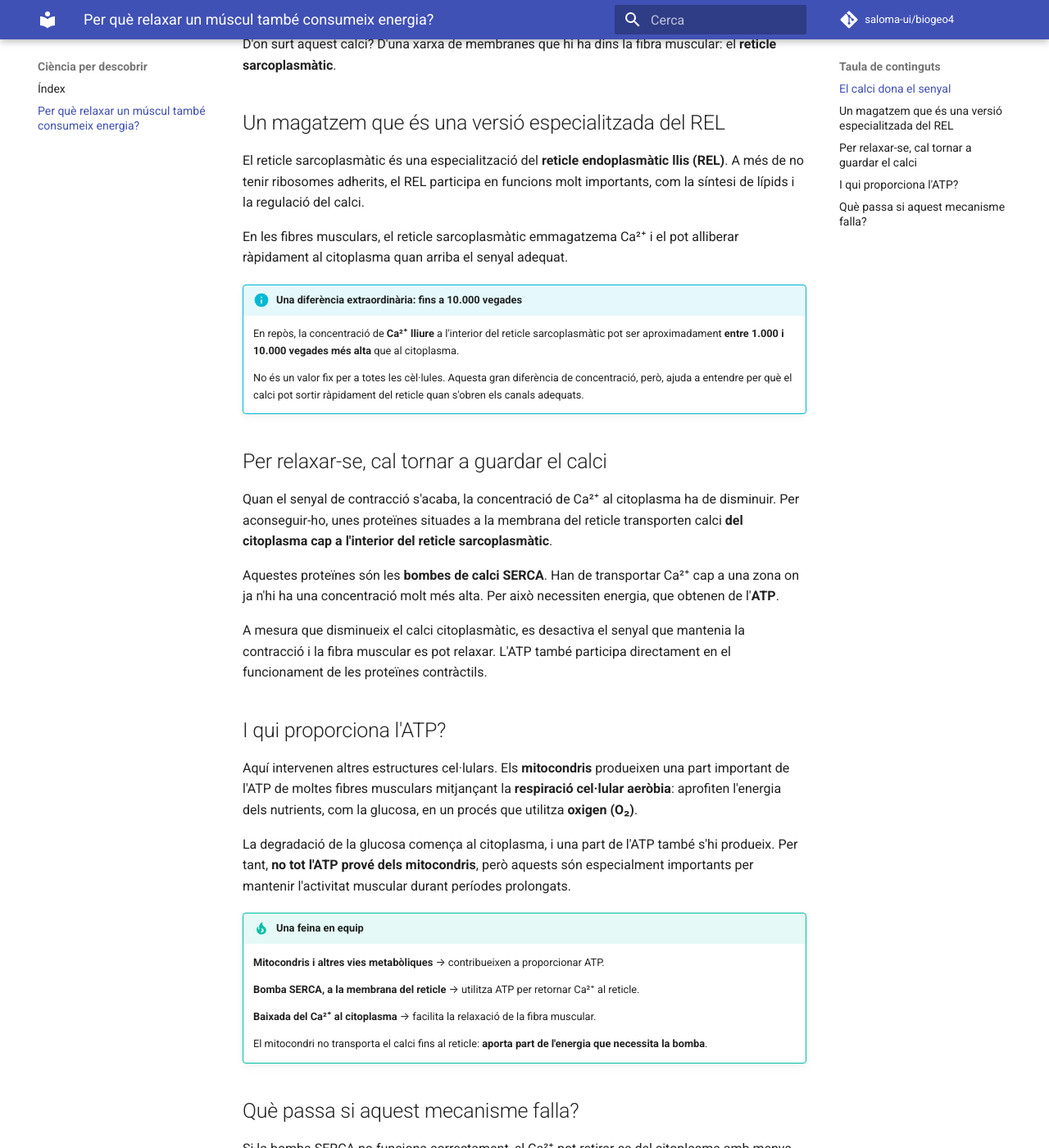
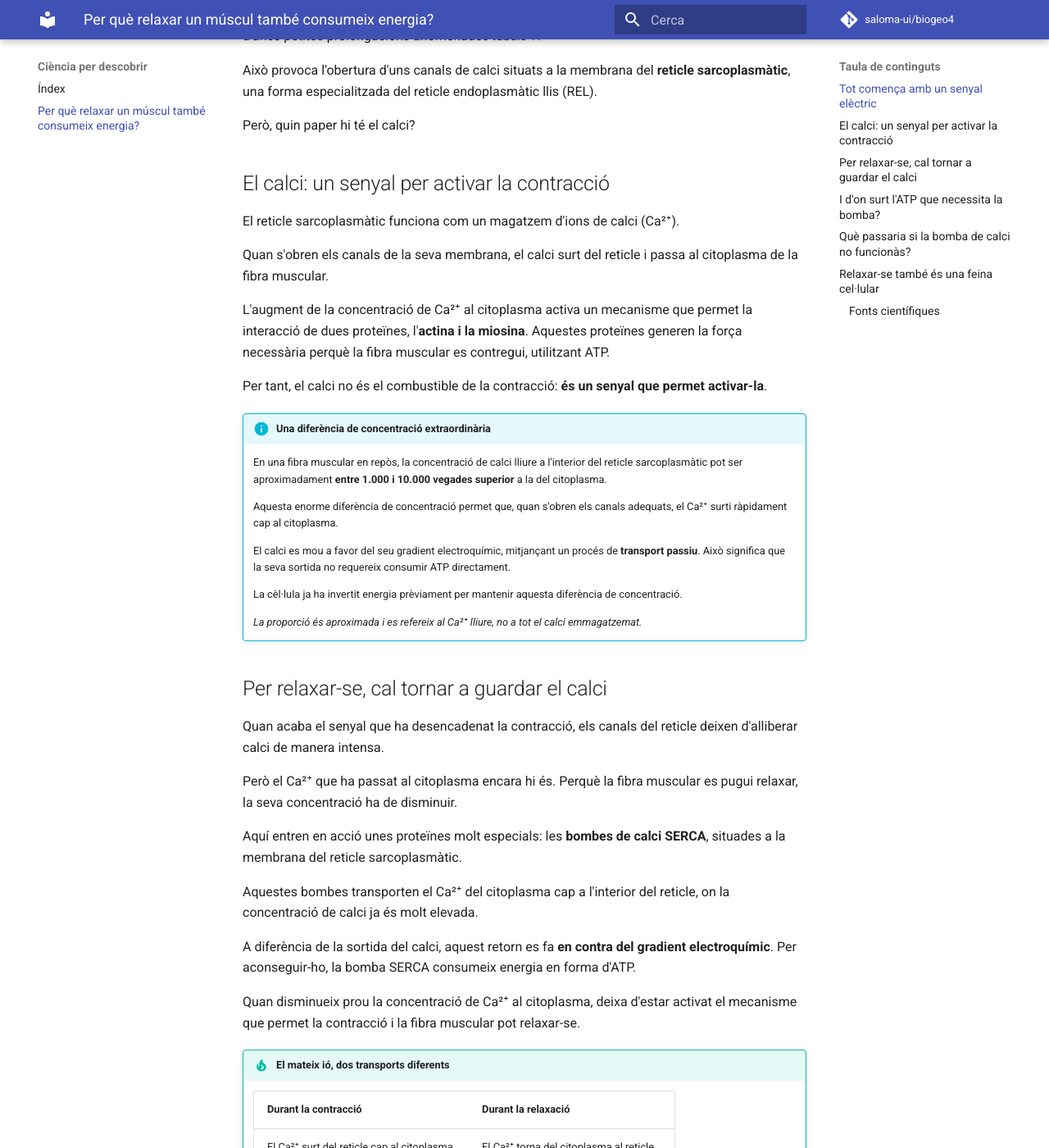
Before and after one commit to saloma-ui/biogeo4, an MkDocs documentation site: the page built from docs/divulgacio/ud02/01-rel-calci.md, in a window 1280 px wide and 1400 px high, scrolled down 716 px. Shown: the whole window at 82% size. Built offline with MkDocs 1.6.1 and Material for MkDocs 9.7.7, drawn with Linux system fonts in a browser that asks for light colours; comment, search, counter and statistics services are not loaded; some of the changed text lies outside the part shown.

Commit message:
Revise calcium and muscle relaxation article for 4t ESO

```diff
--- a/docs/divulgacio/ud02/01-rel-calci.md
+++ b/docs/divulgacio/ud02/01-rel-calci.md
@@ -5,66 +5,117 @@ description: "El calci, el reticle sarcoplasmàtic i els mitocondris treballen j
 
 # Per què relaxar un múscul també consumeix energia?
 
-*Quan deixam de fer força amb un múscul, dins les seves cèl·lules continua havent-hi activitat. Unes bombes microscòpiques treballen per retirar un senyal químic: el calci.*
+*Quan deixam de fer força amb un múscul, dins les seves cèl·lules continua havent-hi molta activitat. Unes petites bombes moleculars treballen per retirar un senyal químic: el calci.*
 
-Imagina que sostens una bossa carregada. Notes l'esforç del braç mentre aguantes el pes. Quan deixes la bossa damunt una taula, el múscul que feia força es pot relaxar. Sembla que relaxar-se hauria de ser tan senzill com deixar de treballar, però **dins les fibres musculars la relaxació necessita energia**.
+Imagina que sostens una bossa carregada. Notes com els músculs del braç fan força per aguantar-ne el pes. Quan deixes la bossa damunt una taula, aquests músculs poden relaxar-se.
 
-Quina feina ha de fer una cèl·lula perquè el múscul deixi de contreure's?
+Podria semblar que relaxar-se és tan senzill com deixar de treballar. Però, dins les fibres musculars, passa una cosa sorprenent: **la relaxació també necessita energia**.
 
-## El calci dona el senyal
+Per entendre per què, hem d'investigar què passa amb una substància que coneixem sobretot perquè forma part dels ossos: el calci.
 
-Les fibres musculars són cèl·lules especialitzades en la contracció. Al seu interior tenen proteïnes que poden lliscar les unes respecte de les altres i generar força. Però aquest mecanisme no es posa en marxa tot sol: necessita un senyal.
+## Tot comença amb un senyal elèctric
 
-Un dels senyals més importants és el **calci (Ca²⁺)**. Quan una fibra muscular rep l'ordre de contreure's, augmenta la concentració de Ca²⁺ al **citoplasma**. Aquest augment permet que les proteïnes responsables de la contracció comencin a actuar.
+Les fibres musculars són cèl·lules especialitzades en la contracció.
 
-D'on surt aquest calci? D'una xarxa de membranes que hi ha dins la fibra muscular: el **reticle sarcoplasmàtic**.
+Quan una neurona motora envia un impuls nerviós a una fibra muscular, aquesta rep un senyal que desencadena un **impuls elèctric a la seva membrana plasmàtica**.
 
-## Un magatzem que és una versió especialitzada del REL
+El senyal es propaga per la membrana i penetra cap a l'interior de la fibra muscular a través d'unes petites prolongacions anomenades *túbuls T*.
 
-El reticle sarcoplasmàtic és una especialització del **reticle endoplasmàtic llis (REL)**. A més de no tenir ribosomes adherits, el REL participa en funcions molt importants, com la síntesi de lípids i la regulació del calci.
+Això provoca l'obertura d'uns canals de calci situats a la membrana del **reticle sarcoplasmàtic**, una forma especialitzada del reticle endoplasmàtic llis (REL).
 
-En les fibres musculars, el reticle sarcoplasmàtic emmagatzema Ca²⁺ i el pot alliberar ràpidament al citoplasma quan arriba el senyal adequat.
+Però, quin paper hi té el calci?
 
-!!! info "Una diferència extraordinària: fins a 10.000 vegades"
-    En repòs, la concentració de **Ca²⁺ lliure** a l'interior del reticle sarcoplasmàtic pot ser aproximadament **entre 1.000 i 10.000 vegades més alta** que al citoplasma.
+## El calci: un senyal per activar la contracció
 
-    No és un valor fix per a totes les cèl·lules. Aquesta gran diferència de concentració, però, ajuda a entendre per què el calci pot sortir ràpidament del reticle quan s'obren els canals adequats.
+El reticle sarcoplasmàtic funciona com un magatzem d'ions de calci (Ca²⁺).
+
+Quan s'obren els canals de la seva membrana, el calci surt del reticle i passa al citoplasma de la fibra muscular.
+
+L'augment de la concentració de Ca²⁺ al citoplasma activa un mecanisme que permet la interacció de dues proteïnes, l'**actina i la miosina**. Aquestes proteïnes generen la força necessària perquè la fibra muscular es contregui, utilitzant ATP.
+
+Per tant, el calci no és el combustible de la contracció: **és un senyal que permet activar-la**.
+
+!!! info "Una diferència de concentració extraordinària"
+    En una fibra muscular en repòs, la concentració de calci lliure a l'interior del reticle sarcoplasmàtic pot ser aproximadament **entre 1.000 i 10.000 vegades superior** a la del citoplasma.
+
+    Aquesta enorme diferència de concentració permet que, quan s'obren els canals adequats, el Ca²⁺ surti ràpidament cap al citoplasma.
+
+    El calci es mou a favor del seu gradient electroquímic, mitjançant un procés de **transport passiu**. Això significa que la seva sortida no requereix consumir ATP directament.
+
+    La cèl·lula ja ha invertit energia prèviament per mantenir aquesta diferència de concentració.
+
+    *La proporció és aproximada i es refereix al Ca²⁺ lliure, no a tot el calci emmagatzemat.*
 
 ## Per relaxar-se, cal tornar a guardar el calci
 
-Quan el senyal de contracció s'acaba, la concentració de Ca²⁺ al citoplasma ha de disminuir. Per aconseguir-ho, unes proteïnes situades a la membrana del reticle transporten calci **del citoplasma cap a l'interior del reticle sarcoplasmàtic**.
+Quan acaba el senyal que ha desencadenat la contracció, els canals del reticle deixen d'alliberar calci de manera intensa.
 
-Aquestes proteïnes són les **bombes de calci SERCA**. Han de transportar Ca²⁺ cap a una zona on ja n'hi ha una concentració molt més alta. Per això necessiten energia, que obtenen de l'**ATP**.
+Però el Ca²⁺ que ha passat al citoplasma encara hi és. Perquè la fibra muscular es pugui relaxar, la seva concentració ha de disminuir.
 
-A mesura que disminueix el calci citoplasmàtic, es desactiva el senyal que mantenia la contracció i la fibra muscular es pot relaxar. L'ATP també participa directament en el funcionament de les proteïnes contràctils.
+Aquí entren en acció unes proteïnes molt especials: les **bombes de calci SERCA**, situades a la membrana del reticle sarcoplasmàtic.
 
-## I qui proporciona l'ATP?
+Aquestes bombes transporten el Ca²⁺ del citoplasma cap a l'interior del reticle, on la concentració de calci ja és molt elevada.
 
-Aquí intervenen altres estructures cel·lulars. Els **mitocondris** produeixen una part important de l'ATP de moltes fibres musculars mitjançant la **respiració cel·lular aeròbia**: aprofiten l'energia dels nutrients, com la glucosa, en un procés que utilitza **oxigen (O₂)**.
+A diferència de la sortida del calci, aquest retorn es fa **en contra del gradient electroquímic**. Per aconseguir-ho, la bomba SERCA consumeix energia en forma d'ATP.
 
-La degradació de la glucosa comença al citoplasma, i una part de l'ATP també s'hi produeix. Per tant, **no tot l'ATP prové dels mitocondris**, però aquests són especialment importants per mantenir l'activitat muscular durant períodes prolongats.
+Quan disminueix prou la concentració de Ca²⁺ al citoplasma, deixa d'estar activat el mecanisme que permet la contracció i la fibra muscular pot relaxar-se.
 
-!!! tip "Una feina en equip"
-    **Mitocondris i altres vies metabòliques** → contribueixen a proporcionar ATP.
+!!! tip "El mateix ió, dos transports diferents"
+    | Durant la contracció | Durant la relaxació |
+    |---|---|
+    | El Ca²⁺ surt del reticle cap al citoplasma. | El Ca²⁺ torna del citoplasma al reticle. |
+    | Passa a través de canals de membrana. | És transportat per bombes SERCA. |
+    | Transport passiu, a favor del gradient. | Transport actiu, en contra del gradient. |
+    | No consumeix ATP directament. | Consumeix ATP. |
 
-    **Bomba SERCA, a la membrana del reticle** → utilitza ATP per retornar Ca²⁺ al reticle.
+Aquesta diferència explica per què relaxar un múscul no equival simplement a deixar de gastar energia.
 
-    **Baixada del Ca²⁺ al citoplasma** → facilita la relaxació de la fibra muscular.
+## I d'on surt l'ATP que necessita la bomba?
 
-    El mitocondri no transporta el calci fins al reticle: **aporta part de l'energia que necessita la bomba**.
+Per respondre aquesta pregunta, hem de mirar un altre orgànul: el **mitocondri**.
 
-## Què passa si aquest mecanisme falla?
+Els mitocondris participen en la respiració cel·lular aeròbia, un procés en què la cèl·lula aprofita l'energia dels nutrients, com la glucosa, i utilitza oxigen (O₂) per produir ATP.
 
-Si la bomba SERCA no funciona correctament, el Ca²⁺ pot retirar-se del citoplasma amb menys eficàcia. Això pot alterar el control de la contracció i fer més difícil una relaxació adequada.
+La degradació de la glucosa comença al citoplasma, on també es produeix una part de l'ATP. Els mitocondris aporten una part molt important de l'ATP que necessiten moltes fibres musculars, especialment quan han de mantenir l'activitat durant molt de temps.
 
-La conclusió és sorprenent: **relaxar un múscul no significa que les seves cèl·lules deixin de consumir energia**. Al contrari, una part de l'ATP s'utilitza precisament perquè el sistema pugui tornar a l'estat de repòs.
+Aquest ATP serveix per impulsar nombrosos processos cel·lulars, entre els quals hi ha el funcionament de la bomba SERCA.
+
+!!! tip "Una feina en equip dins la cèl·lula"
+    - **Reticle sarcoplasmàtic:** emmagatzema Ca²⁺ i el pot alliberar ràpidament.
+    - **Canals de calci:** permeten que el Ca²⁺ passi al citoplasma quan arriba el senyal adequat.
+    - **Mitocondris:** contribueixen a produir l'ATP que necessita la fibra muscular.
+    - **Bombes SERCA:** utilitzen ATP per retornar el Ca²⁺ al reticle.
+
+Cap d'aquestes estructures explica tota sola el procés. **La contracció i la relaxació muscular depenen de la coordinació de diferents components cel·lulars.**
+
+## Què passaria si la bomba de calci no funcionàs?
+
+Imagina que una fibra muscular rep correctament l'impuls nerviós i allibera Ca²⁺ del reticle, però les seves bombes SERCA no aconsegueixen retornar-lo amb prou eficàcia.
+
+En aquest cas, la concentració de Ca²⁺ al citoplasma podria mantenir-se elevada durant més temps del normal.
+
+Això dificultaria que la fibra muscular recuperàs adequadament el seu estat de repòs.
+
+Una producció insuficient d'ATP també podria perjudicar aquest procés. Tanmateix, les conseqüències dependrien de la intensitat de l'alteració i de la disponibilitat d'altres mecanismes cel·lulars.
+
+El funcionament del múscul, per tant, no depèn únicament de les proteïnes que produeixen força. També necessita mecanismes que controlin els senyals químics i l'energia disponible.
+
+## Relaxar-se també és una feina cel·lular
+
+Hem començat amb una pregunta aparentment senzilla: per què una fibra muscular necessita energia per relaxar-se?
+
+Ara sabem que, quan acaba la contracció, la cèl·lula ha de retirar el Ca²⁺ del citoplasma i tornar-lo a emmagatzemar al reticle sarcoplasmàtic. Per fer-ho, les bombes SERCA consumeixen ATP.
+
+El més sorprenent és que **la mateixa diferència de concentració que permet alliberar el calci ràpidament obliga després la cèl·lula a gastar energia per recuperar-lo**.
+
+Així, una estructura que sovint estudiem només com «el reticle que no té ribosomes» resulta essencial per regular una funció tan quotidiana com moure un braç.
 
 ---
 
-**Fonts científiques consultades**
+### Fonts científiques
 
-- [OpenStax — *Muscle Fiber Contraction and Relaxation*](https://openstax.org/books/anatomy-and-physiology-2e/pages/10-3-muscle-fiber-contraction-and-relaxation).
-- [NCBI Bookshelf — *Physiology, Skeletal Muscle*](https://www.ncbi.nlm.nih.gov/books/NBK537139/).
-- [*Physiological Reviews* — *Physiology of Intracellular Calcium Buffering*](https://doi.org/10.1152/physrev.00042.2022).
+- [OpenStax, *Anatomy and Physiology 2e*: «Muscle Fiber Contraction and Relaxation»](https://openstax.org/books/anatomy-and-physiology-2e/pages/10-3-muscle-fiber-contraction-and-relaxation).
+- [NCBI Bookshelf, *Physiology, Skeletal Muscle*](https://www.ncbi.nlm.nih.gov/books/NBK537139/).
+- Calderón, Bolaños i Caputo. «The excitation–contraction coupling mechanism in skeletal muscle». *Biophysical Reviews*.
 
-*Article de divulgació original, adaptat al nivell de 4t d'ESO. No és una notícia d'actualitat.*
+*Article original de divulgació científica adaptat a 4t d'ESO.*
```
